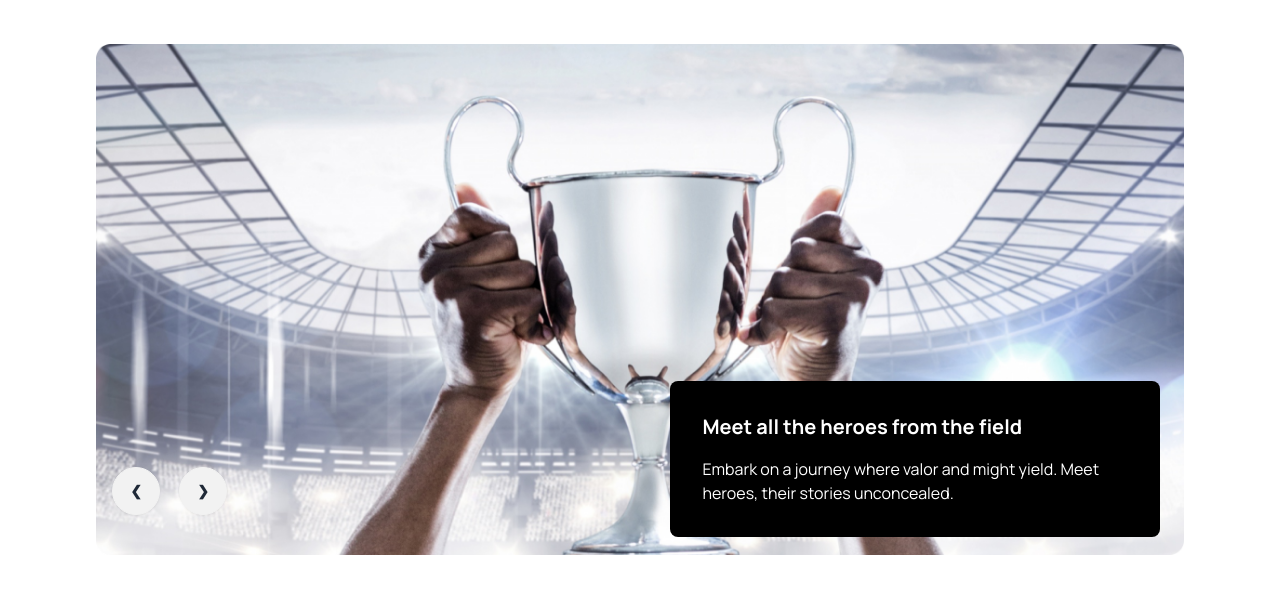
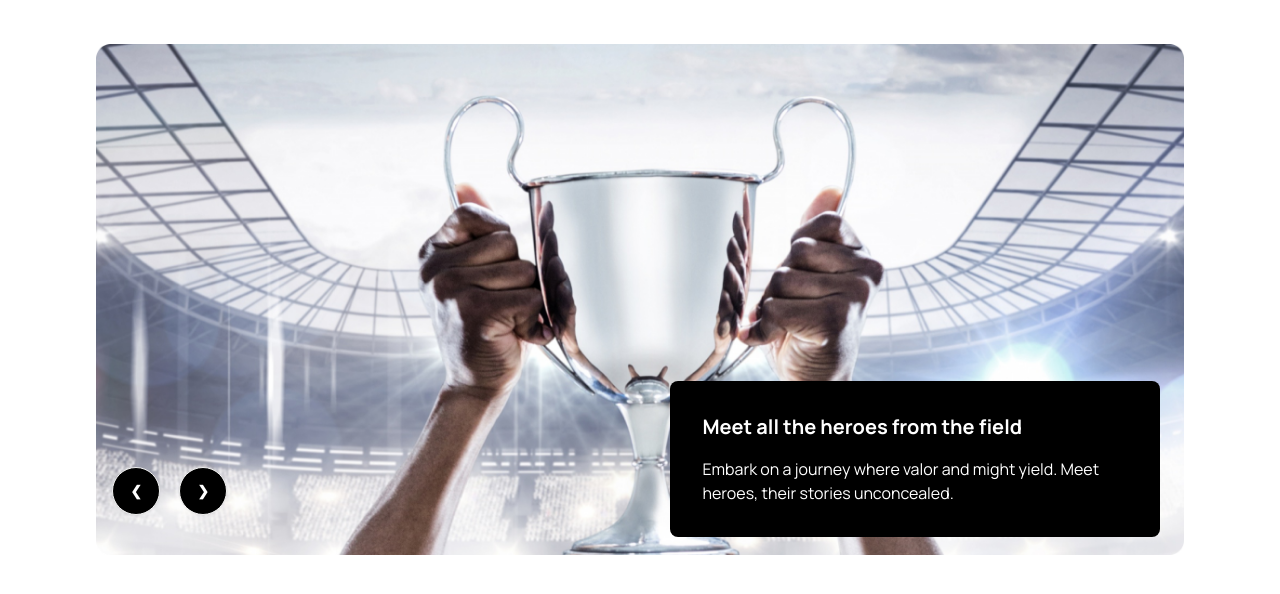
Before and after one commit to mdjonayed6/Hockey-club-with-daisyui, a plain HTML site: page index.html in a window 1280 px wide. Shown: the part 120-714 px from the top of the page. Drawn offline with nearby package versions, Linux system fonts and the light colour scheme.

Commit message:
slider problem solved

```diff
--- a/index.html
+++ b/index.html
@@ -86,16 +86,17 @@
             </div>
             <!-- Carousal / Slider  -->
             <div class="md:relative">
-                <!-- Slider 1 -->
+
                 <div class="carousel w-full mt-12 rounded-lg">
+                    <!-- Slider 1 -->
                     <div id="slide1" class="carousel-item relative w-full">
                         <img src="images/1.png" />
 
                         <div class="transform absolute space-x-4 -translate-y-1/2 bottom-4 left-4">
                             <!-- text  -->
 
-                            <a href="#slide4" class="btn btn-circle">❮</a>
-                            <a href="#slide2" class="btn btn-circle">❯</a>
+                            <a href="#slide4" class="btn btn-circle bg-black text-white"> ❮ </a>
+                            <a href="#slide2" class="btn btn-circle bg-black text-white"> ❯ </a>
                         </div>
 
                     </div>
```
Also changed, not shown: images/slider-2.jpg (added), images/slider-3.jpg (added), images/slider-4.jpg (added).
